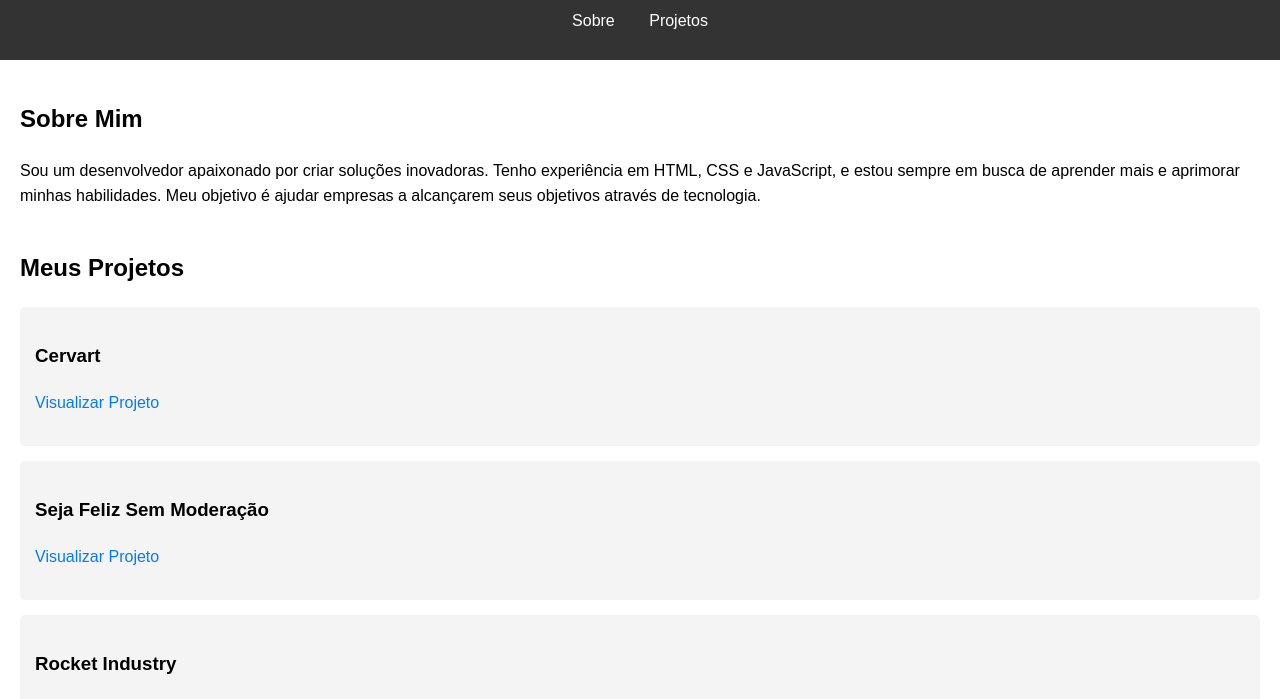
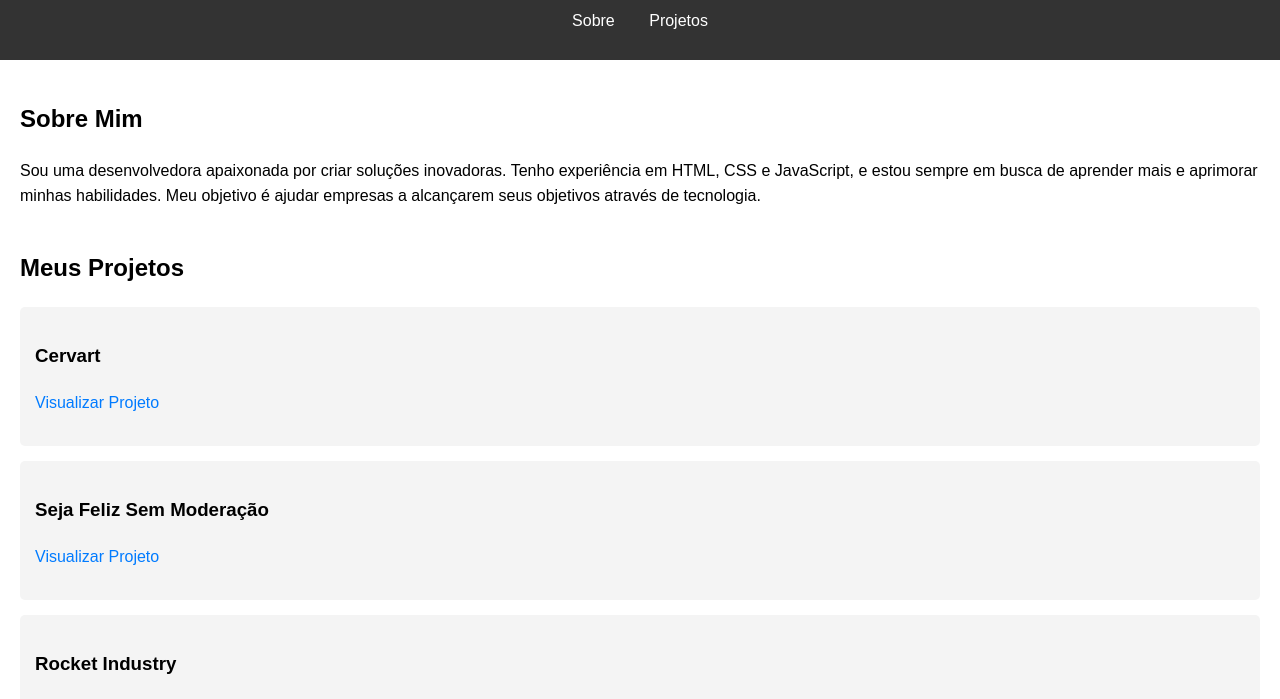
Before and after one commit to raqueldtorre/Portifolio, a plain HTML site: page index.html in a window 1280 px wide. Shown: the part 96-795 px from the top of the page. Drawn offline with Linux system fonts and the light colour scheme.

Commit message:
alterando index

```diff
--- a/index.html
+++ b/index.html
@@ -20,7 +20,7 @@
     <main>
         <section id="sobre">
             <h2>Sobre Mim</h2>
-            <p>Sou um desenvolvedor apaixonado por criar soluções inovadoras. Tenho experiência em HTML, CSS e JavaScript, e estou sempre em busca de aprender mais e aprimorar minhas habilidades. Meu objetivo é ajudar empresas a alcançarem seus objetivos através de tecnologia.</p>
+            <p>Sou uma desenvolvedora apaixonada por criar soluções inovadoras. Tenho experiência em HTML, CSS e JavaScript, e estou sempre em busca de aprender mais e aprimorar minhas habilidades. Meu objetivo é ajudar empresas a alcançarem seus objetivos através de tecnologia.</p>
         </section>
 
         <section id="projetos">
```
